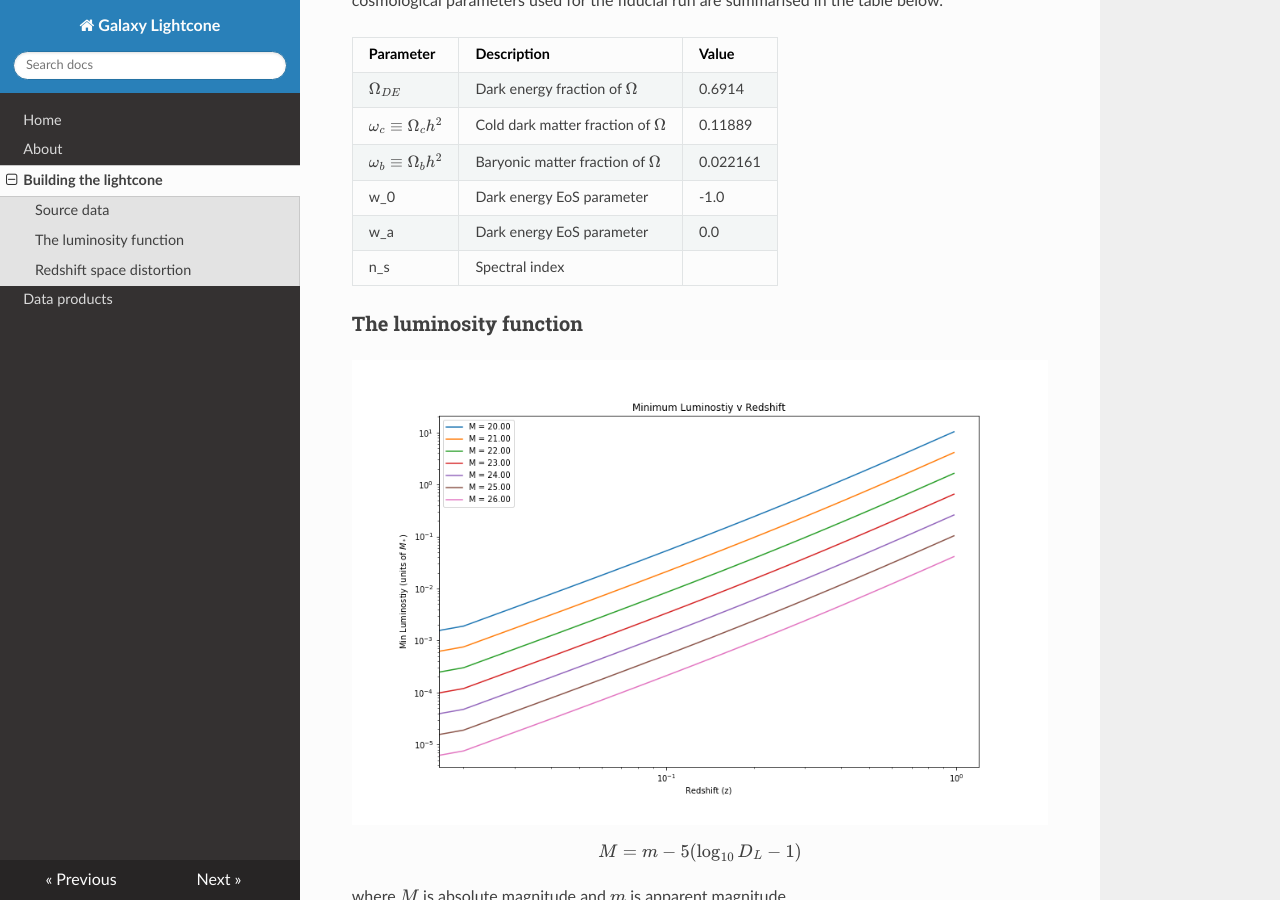
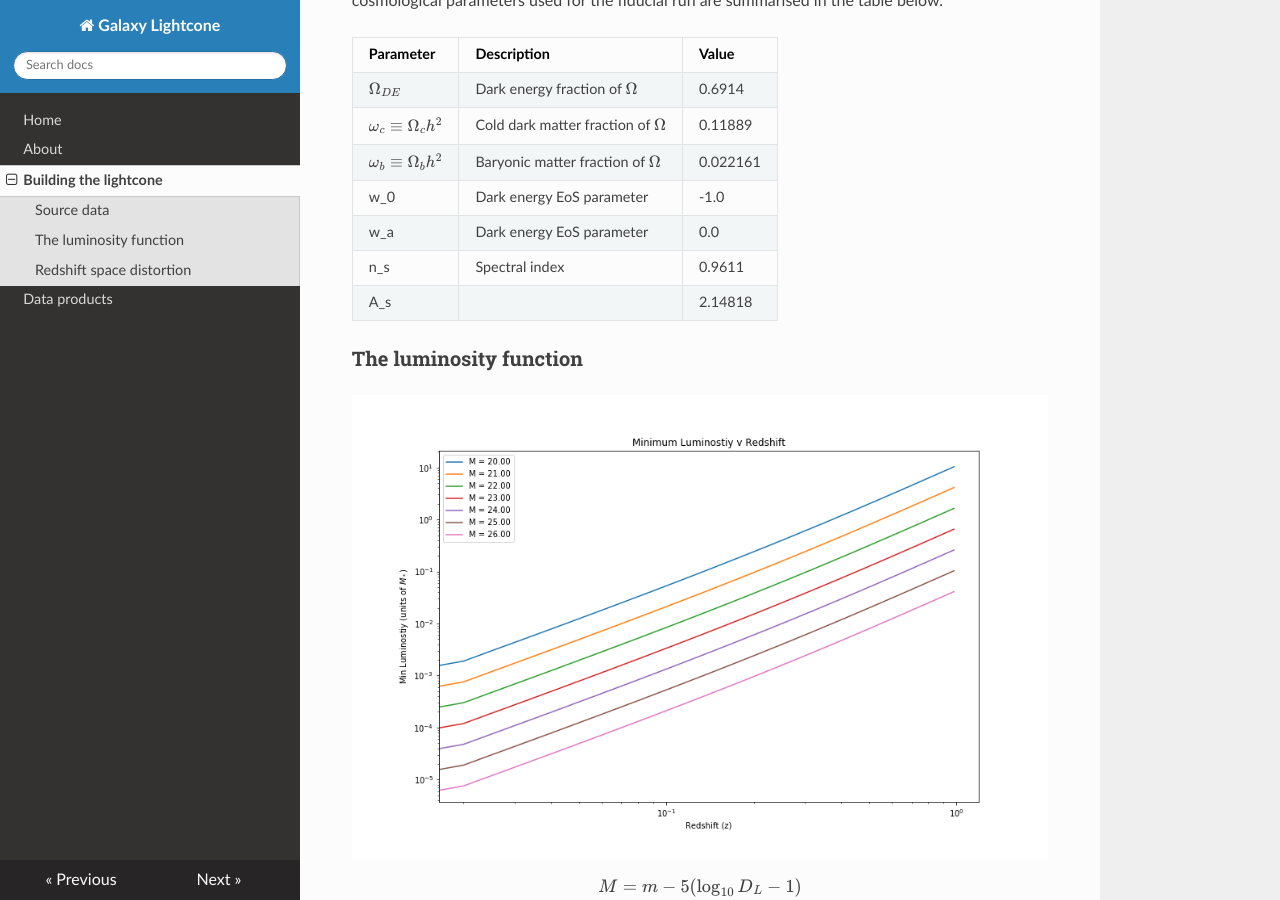
Before and after one commit to rajbooth/Lightcone, an MkDocs documentation site: the page built from docs/building_lightcone.md, in a window 1280 px wide and 900 px high, scrolled down 336 px. Built offline with MkDocs 1.6.1, drawn with Linux system fonts in a browser that asks for light colours; nearby versions of some CDN libraries; formulas are drawn with MathJax 3.

Commit message:
docs/building_lightcone.md updated from https://stackedit.io/

```diff
--- a/docs/building_lightcone.md
+++ b/docs/building_lightcone.md
@@ -11,7 +11,8 @@ The principal cosmological parameters used for the fiducial run are summarised i
 |$\omega_b\equiv \Omega_b h^2$  | Baryonic matter fraction of $\Omega$ |0.022161 |
 | w_0 | Dark energy EoS parameter | -1.0 |
 | w_a | Dark energy EoS parameter | 0.0 |
-| n_s | Spectral index
+| n_s | Spectral index | 0.9611 |
+| A_s |  | 2.14818 |$(\times 10^{-9})$
 
 ### <a name="luminosity"></a>The luminosity function
 ![Minimum luminosity](https://github.com/rajbooth/Lightcone/raw/master/images/Min_Lum_Redshift.png)
```
Also changed, not shown: other parts of docs/building_lightcone.md (+1 -1 lines).
